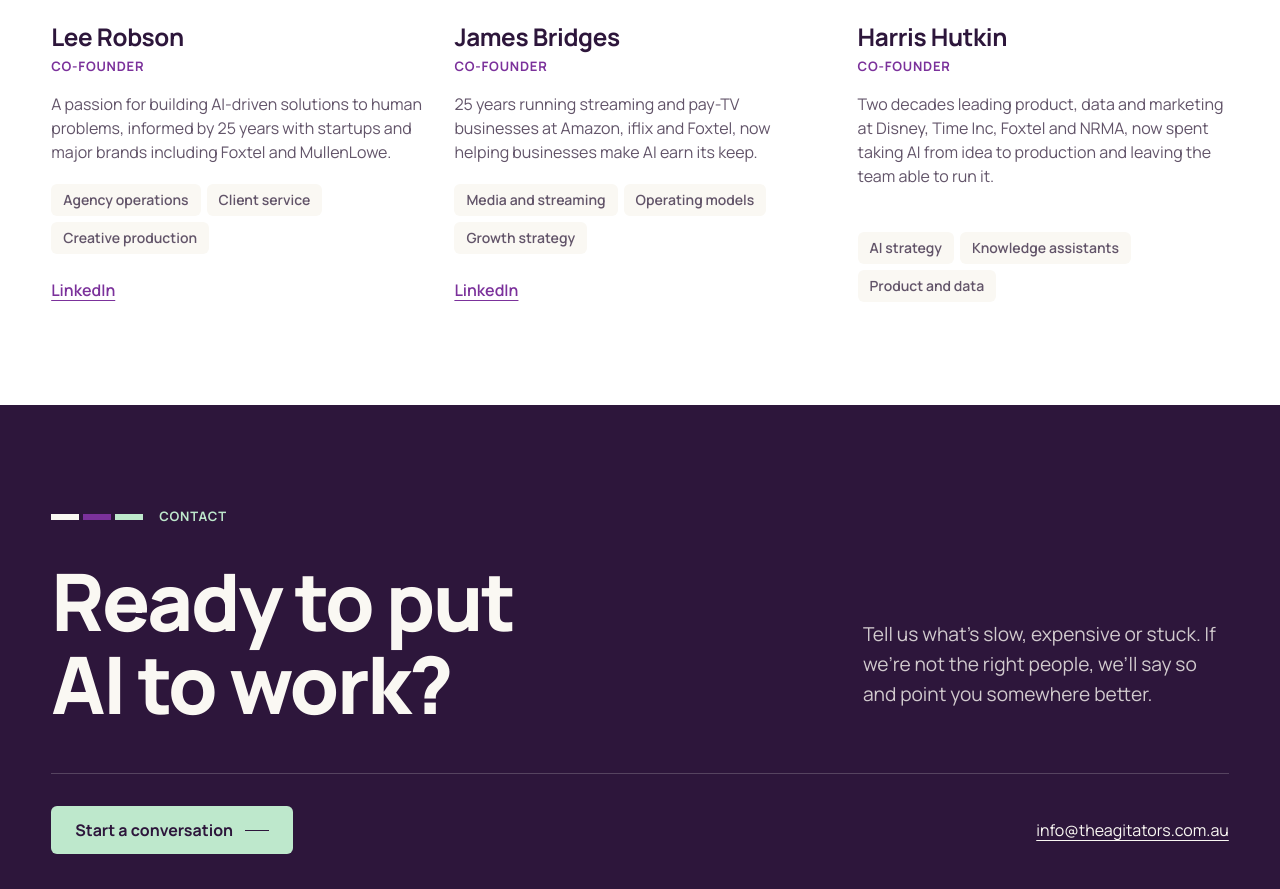
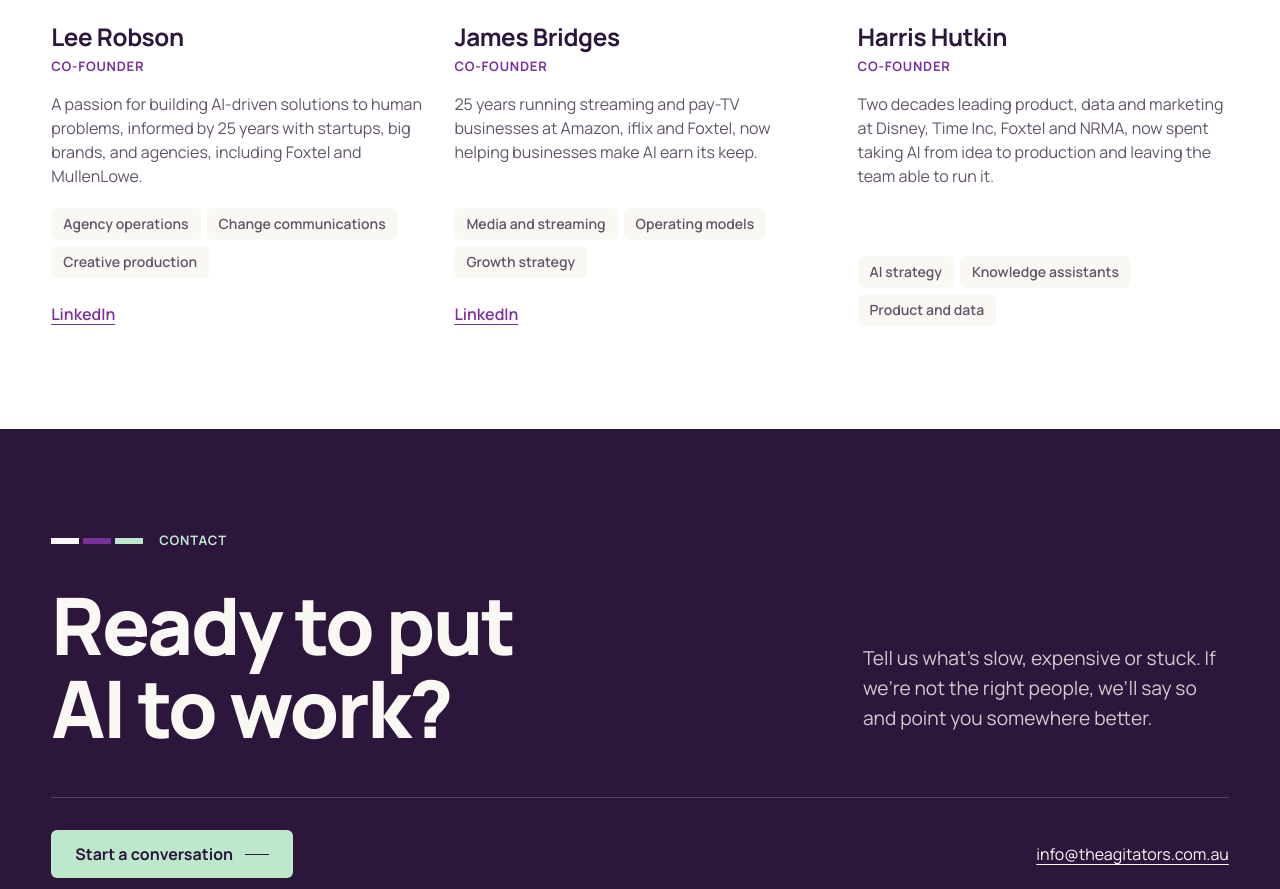
Before and after one commit to Suited78/theagitators, a Next.js app: page / in a window 1280 px wide. Shown: the part 8211-9100 px from the top of the page. Built offline with nearby package versions, Linux system fonts and the light colour scheme.

Commit message:
Update Lee's bio and tags
Co-Authored-By: Claude Opus 5.5 <noreply@anthropic.com>
Claude-Session: https://claude.ai/code/session_01ToMb7PMuwWizzxoXCiExf4

```diff
--- a/src/content/team.ts
+++ b/src/content/team.ts
@@ -12,8 +12,8 @@ export const team: TeamMember[] = [
     id: "founder-one",
     name: "Lee Robson",
     role: "Co-Founder",
-    bio: "A passion for building AI-driven solutions to human problems, informed by 25 years with startups and major brands including Foxtel and MullenLowe.",
-    expertise: ["Agency operations", "Client service", "Creative production"],
+    bio: "A passion for building AI-driven solutions to human problems, informed by 25 years with startups, big brands, and agencies, including Foxtel and MullenLowe.",
+    expertise: ["Agency operations", "Change communications", "Creative production"],
     // Treatment C: black and white on an offset block of the founder's colour. Rendered once from the original.
     photo: { src: "/team/founder-one.webp", alt: "Portrait of Lee Robson", offset: "purple" },
     linkedin: "https://www.linkedin.com/in/lee-robson-pr/",
```
Also changed, not shown: 1 other file (tests, documents, lock files or other folders).
